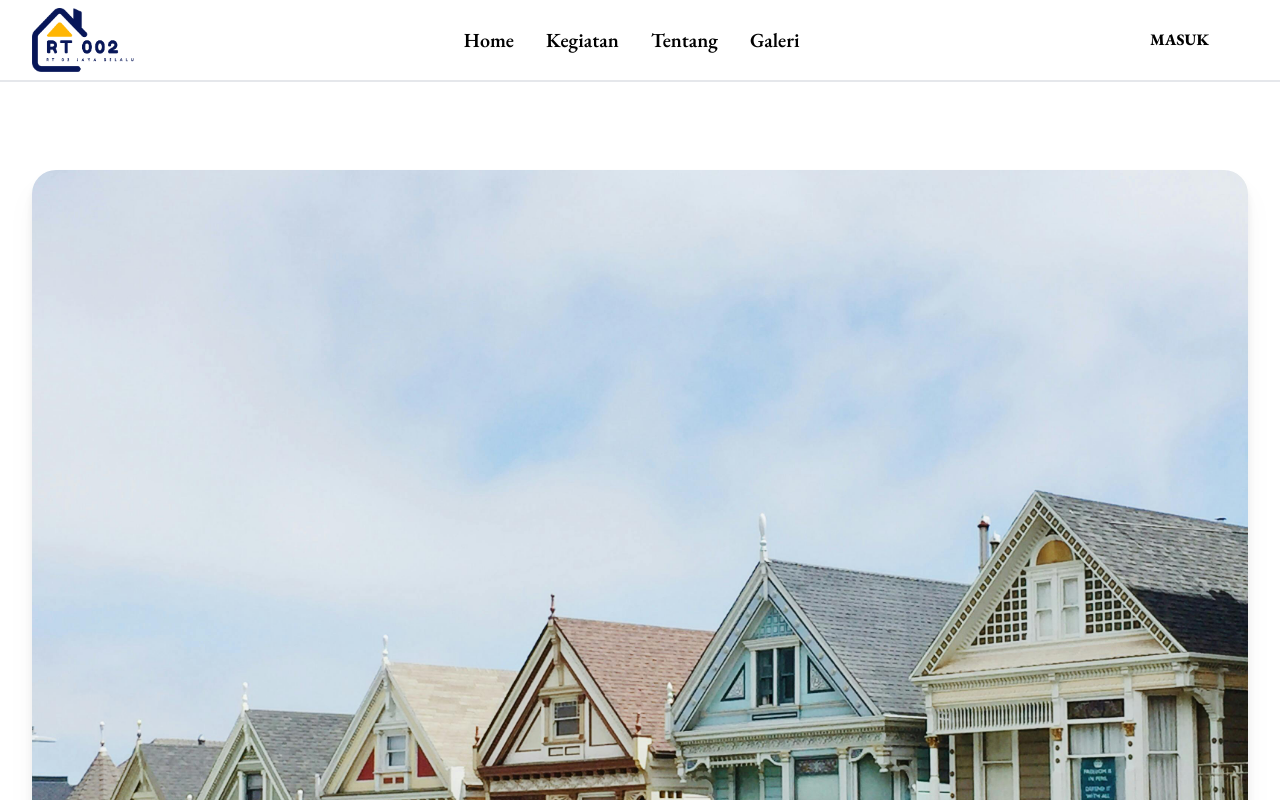
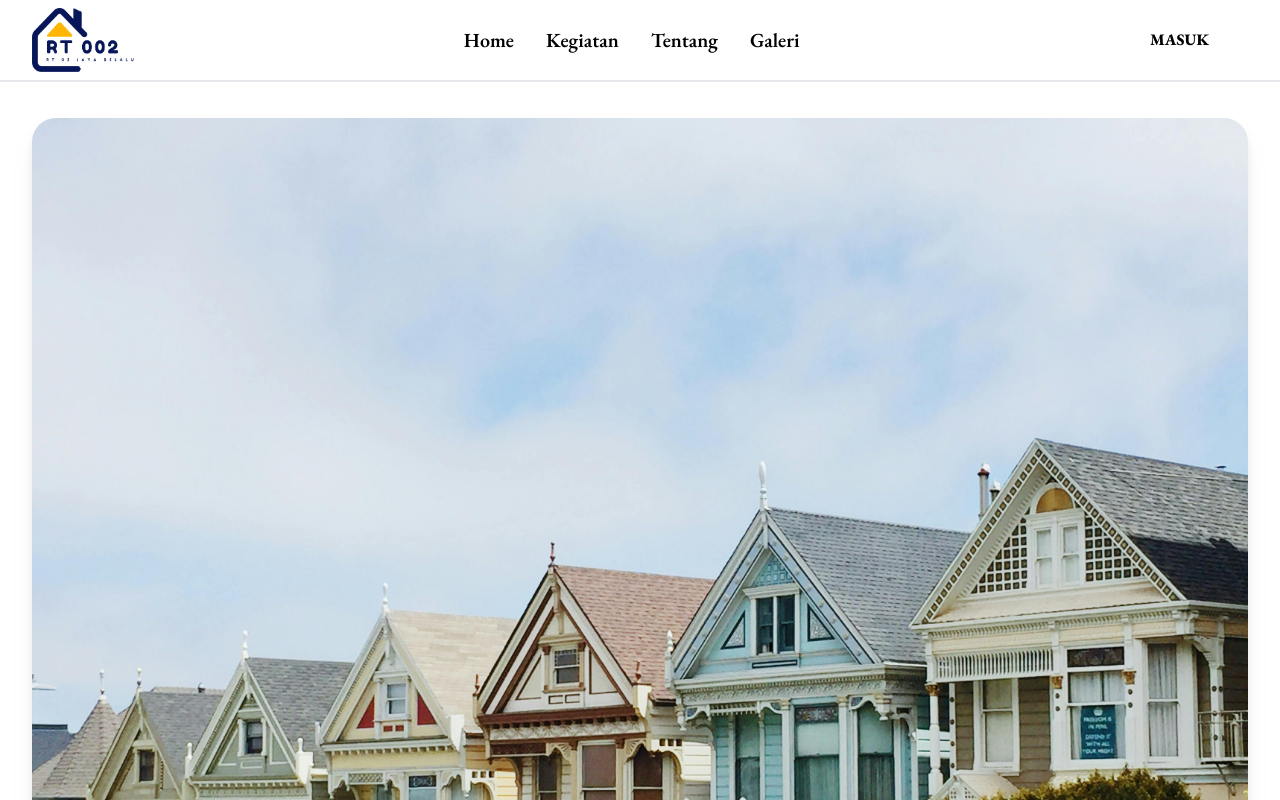
Before and after one commit to myogaazwar/RT-002, a React (Vite) app: page / in a window 1280 px wide. Shown: the top 800 px of the page. Built offline with nearby package versions, Linux system fonts and the light colour scheme.

Commit message:
update: padding bottom and padding top for section Jumbotron

```diff
--- a/src/components/jumbotron/Jumbotron.jsx
+++ b/src/components/jumbotron/Jumbotron.jsx
@@ -4,7 +4,7 @@ import imgJumbotron from '/jumbotron/imgJumbotron.jpg';
 
 const Jumbotron = () => {
   return (
-    <section id={'home'} className='h-full mt-5 eb-garamond-medium py-10'>
+    <section id={'home'} className='h-full  eb-garamond-medium pb-20 pt-2'>
       <div className='flex flex-col-reverse mt-5 gap-y-10'>
         <div className=' text-center flex flex-col gap-y-5'>
           <div className='text-4xl'>
```
